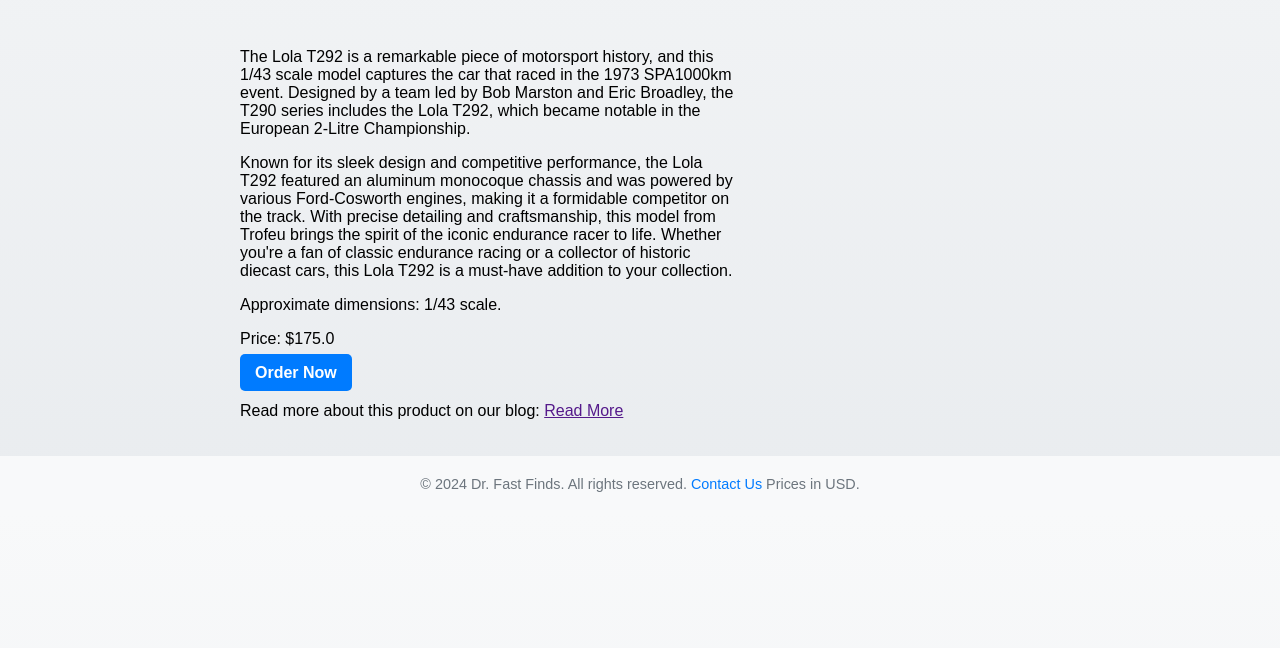
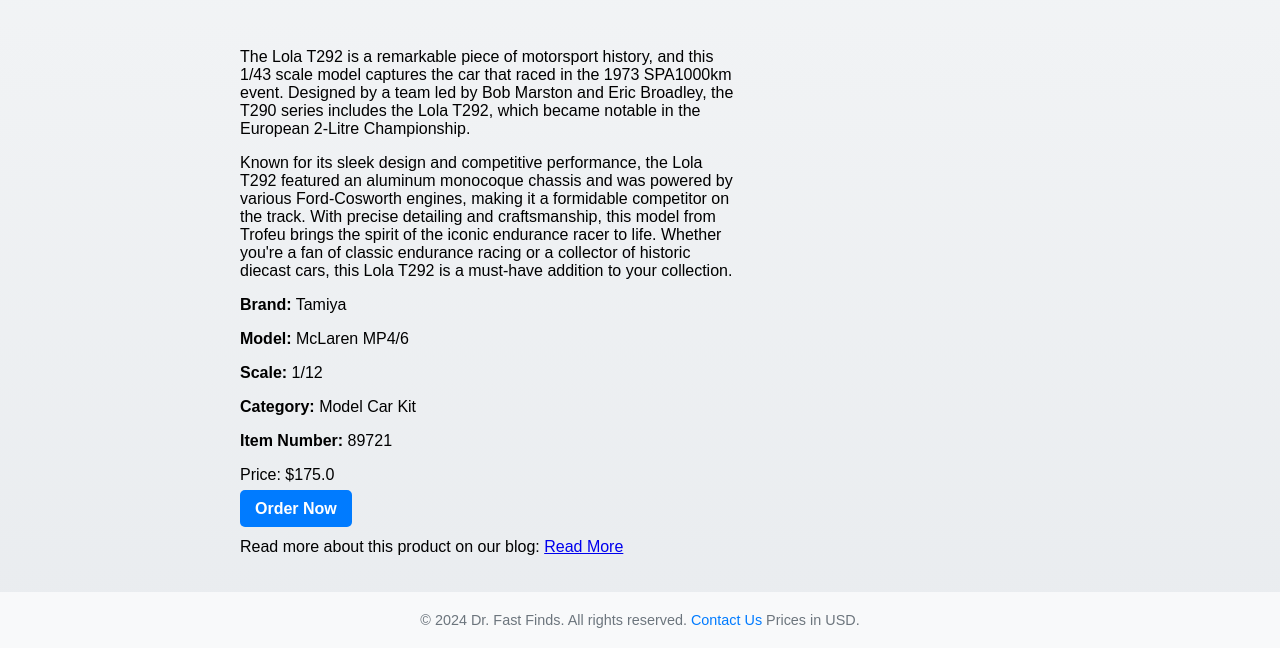
Before and after one commit to drfastfinds/drfastfinds-site, a Jekyll site: the page built from _products/lola-t292-1973.md, in a window 1280 px wide and 1173 px high, cut to the strip 525-1173 px from the top of the window. Built offline with Jekyll 4.4.1, drawn with Linux system fonts in a browser that asks for light colours.

Commit message:
Update lola-t292-1973.md

```diff
--- a/_products/lola-t292-1973.md
+++ b/_products/lola-t292-1973.md
@@ -3,12 +3,18 @@
 title: "Lola T292 1973 SPA1000km 1/43 Scale"
 price: 175.00
 youtube_link: "https://youtube.com/shorts/9lfnrME7EBY?feature=share"
+youtube_video_id: "9lfnrME7EBY"
+blog_link: "https://drfastfinds.github.io/drfastfinds-site/collectibles/diecast/lola/trofeu/1:43/2024/09/25/lola-t292.html"
 description: |
   <p>The Lola T292 is a remarkable piece of motorsport history, and this 1/43 scale model captures the car that raced in the 1973 SPA1000km event. Designed by a team led by Bob Marston and Eric Broadley, the T290 series includes the Lola T292, which became notable in the European 2-Litre Championship.</p>
 
   <p>Known for its sleek design and competitive performance, the Lola T292 featured an aluminum monocoque chassis and was powered by various Ford-Cosworth engines, making it a formidable competitor on the track. With precise detailing and craftsmanship, this model from Trofeu brings the spirit of the iconic endurance racer to life. Whether you're a fan of classic endurance racing or a collector of historic diecast cars, this Lola T292 is a must-have addition to your collection.</p>
 
-  <p>Approximate dimensions: 1/43 scale.</p>
+  <p><strong>Brand:</strong> Tamiya</p>
+  <p><strong>Model:</strong> McLaren MP4/6</p>
+  <p><strong>Scale:</strong> 1/12</p>
+  <p><strong>Category:</strong> Model Car Kit</p>
+  <p><strong>Item Number:</strong> 89721</p>
 
 image: "https://drfastfinds.github.io/drfastfinds-site/assets/images/lola.jpg"
 thumbnails: []
```
